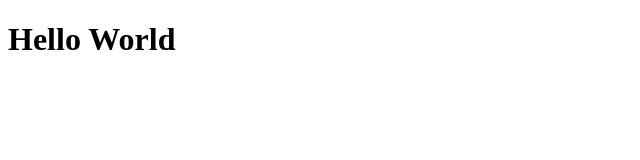
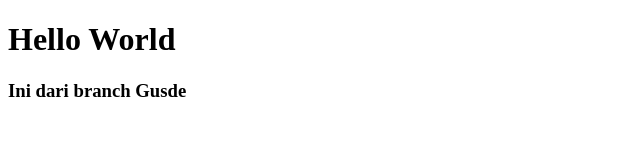
Before and after one commit to GoesDey/aaaa, a plain HTML site: page index.html in a window 1280 px wide. Shown: the whole page, without its empty margins (0-640 px from the left). Drawn offline with Linux system fonts and the light colour scheme.

Commit message:
menambahkan h3

```diff
--- a/index.html
+++ b/index.html
@@ -7,5 +7,6 @@
 </head>
 <body>
      <h1>Hello World</h1>
+     <h3>Ini dari branch Gusde</h3>
 </body>
 </html>
```
